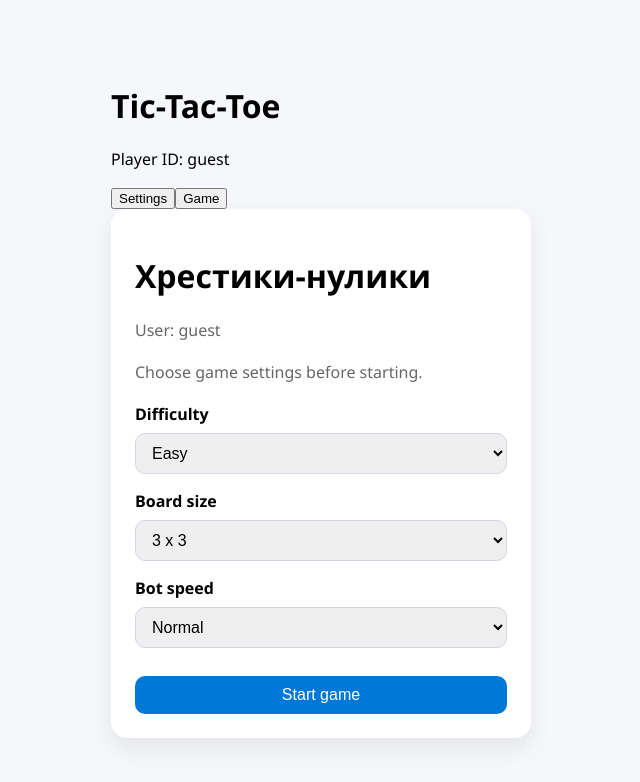
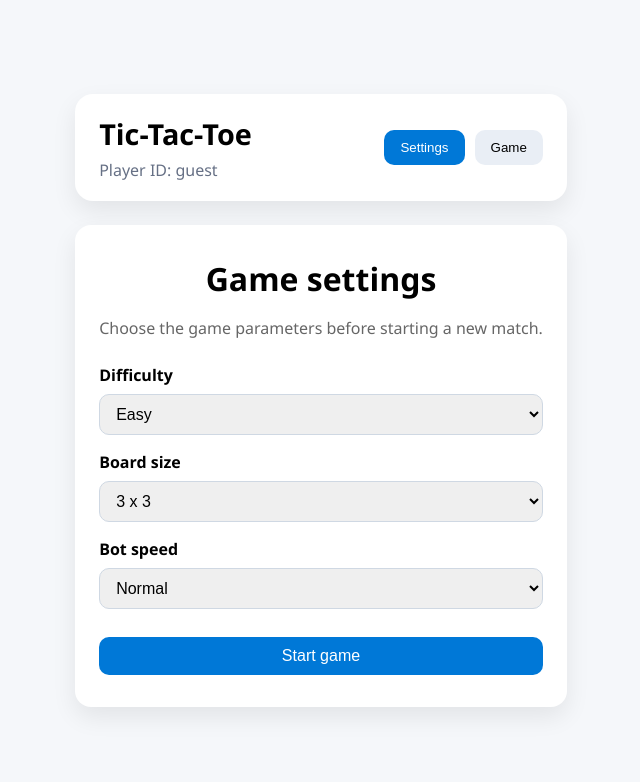
Before and after one commit to AnnaSvin/ReactLabs, a React (Vite) app: page /guest/settings in a window 1280 px wide. Shown: the top 782 px of the page, without its empty margins (319-959 px from the left). Built offline with nearby package versions, Linux system fonts and the light colour scheme.

Commit message:
Migrated app styling to css modules

```diff
--- /dev/null
+++ b/src/components/AppLayout/AppLayout.module.css
@@ -0,0 +1,51 @@
+.shell {
+  width: 100%;
+  max-width: 900px;
+  margin: 0 auto;
+  padding: 24px;
+}
+
+.header {
+  display: flex;
+  justify-content: space-between;
+  align-items: center;
+  gap: 20px;
+  margin-bottom: 24px;
+  padding: 20px 24px;
+  background: white;
+  border-radius: 18px;
+  box-shadow: 0 10px 24px rgba(0, 0, 0, 0.08);
+}
+
+.title {
+  margin: 0;
+  font-size: 1.8rem;
+}
+
+.subtitle {
+  margin: 6px 0 0;
+  color: #667085;
+}
+
+.nav {
+  display: flex;
+  gap: 10px;
+}
+
+.navBtn {
+  padding: 10px 16px;
+  border: none;
+  border-radius: 10px;
+  background: #e9eef5;
+  cursor: pointer;
+  transition: 0.2s;
+}
+
+.navBtn:hover {
+  background: #dbe5f0;
+}
+
+.activeNavBtn {
+  background: #0078d7;
+  color: white;
+}
--- a/src/components/AppLayout/AppLayout.tsx
+++ b/src/components/AppLayout/AppLayout.tsx
@@ -1,4 +1,5 @@
 import { Outlet, useLocation, useNavigate, useParams } from "react-router-dom";
+import styles from "./AppLayout.module.css";
 
 function AppLayout() {
   const { userId } = useParams();
@@ -9,23 +10,27 @@ function AppLayout() {
   const isGamePage = location.pathname.includes("/game");
 
   return (
-    <div className="app-shell">
-      <header className="app-header">
+    <div className={styles.shell}>
+      <header className={styles.header}>
         <div>
-          <h1 className="app-title">Tic-Tac-Toe</h1>
-          <p className="app-subtitle">Player ID: {userId}</p>
+          <h1 className={styles.title}>Tic-Tac-Toe</h1>
+          <p className={styles.subtitle}>Player ID: {userId}</p>
         </div>
 
-        <nav className="app-nav">
+        <nav className={styles.nav}>
           <button
-            className={`nav-btn ${isSettingsPage ? "active-nav-btn" : ""}`}
+            className={`${styles.navBtn} ${
+              isSettingsPage ? styles.activeNavBtn : ""
+            }`}
             onClick={() => navigate(`/${userId}/settings`)}
           >
             Settings
           </button>
 
           <button
-            className={`nav-btn ${isGamePage ? "active-nav-btn" : ""}`}
+            className={`${styles.navBtn} ${
+              isGamePage ? styles.activeNavBtn : ""
+            }`}
             onClick={() => navigate(`/${userId}/game`)}
           >
             Game
--- /dev/null
+++ b/src/pages/GamePage.module.css
@@ -0,0 +1,20 @@
+.page {
+  padding: 24px;
+  background: white;
+  border-radius: 16px;
+  box-shadow: 0 10px 25px rgba(0, 0, 0, 0.08);
+  min-width: 420px;
+  text-align: center;
+}
+
+.info {
+  margin-bottom: 16px;
+}
+
+.scoreBoard {
+  display: flex;
+  justify-content: center;
+  gap: 16px;
+  margin-bottom: 20px;
+  font-weight: 600;
+}
--- a/src/pages/GamePage.tsx
+++ b/src/pages/GamePage.tsx
@@ -4,6 +4,7 @@ import GameOverModal from "../components/GameOverModal/GameOverModal";
 import { useGameSettings } from "../context/GameSettingsContext";
 import { useGameSession } from "../context/GameSessionContext";
 import { useTicTacToe } from "../hooks/useTicTacToe";
+import styles from "./GamePage.module.css";
 
 function GamePage() {
   const { userId } = useParams();
@@ -28,10 +29,10 @@ function GamePage() {
   };
 
   return (
-    <div className="page game-page">
+    <div className={styles.page}>
       <h2>Game</h2>
 
-      <div className="game-info">
+      <div className={styles.info}>
         <p>User: {userId}</p>
         <p>Round: {round}</p>
         <p>Current player: {currentPlayer}</p>
@@ -41,7 +42,7 @@ function GamePage() {
         </p>
       </div>
 
-      <div className="score-board">
+      <div className={styles.scoreBoard}>
         <span>X: {score.X}</span>
         <span>O: {score.O}</span>
         <span>Draws: {score.draws}</span>
--- /dev/null
+++ b/src/pages/StartPage.module.css
@@ -0,0 +1,19 @@
+.page {
+  padding: 32px 24px;
+  background: white;
+  border-radius: 16px;
+  box-shadow: 0 10px 25px rgba(0, 0, 0, 0.08);
+  min-width: 420px;
+  text-align: center;
+}
+
+.title {
+  margin: 0 0 12px;
+  font-size: 2rem;
+}
+
+.description {
+  color: #666;
+  margin-bottom: 24px;
+  line-height: 1.5;
+}
--- a/src/pages/StartPage.tsx
+++ b/src/pages/StartPage.tsx
@@ -1,14 +1,13 @@
-import { useParams } from "react-router-dom";
 import GameSettingsForm from "../components/GameSettingsForm/GameSettingsForm";
+import styles from "./StartPage.module.css";
 
 function StartPage() {
-  const { userId } = useParams();
-
   return (
-    <div className="page start-page">
-      <h1>Хрестики-нулики</h1>
-      <p className="page-description">User: {userId}</p>
-      <p className="page-description">Choose game settings before starting.</p>
+    <div className={styles.page}>
+      <h2 className={styles.title}>Game settings</h2>
+      <p className={styles.description}>
+        Choose the game parameters before starting a new match.
+      </p>
 
       <GameSettingsForm />
     </div>
```
